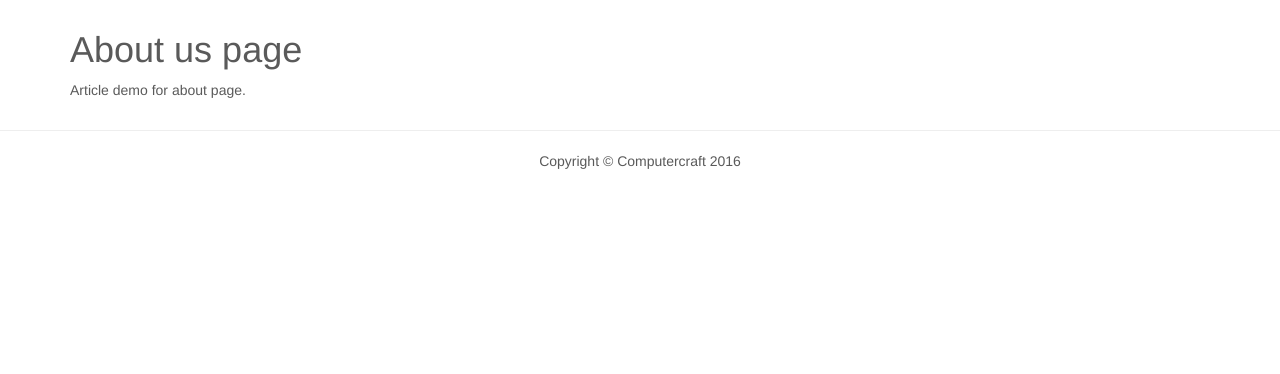
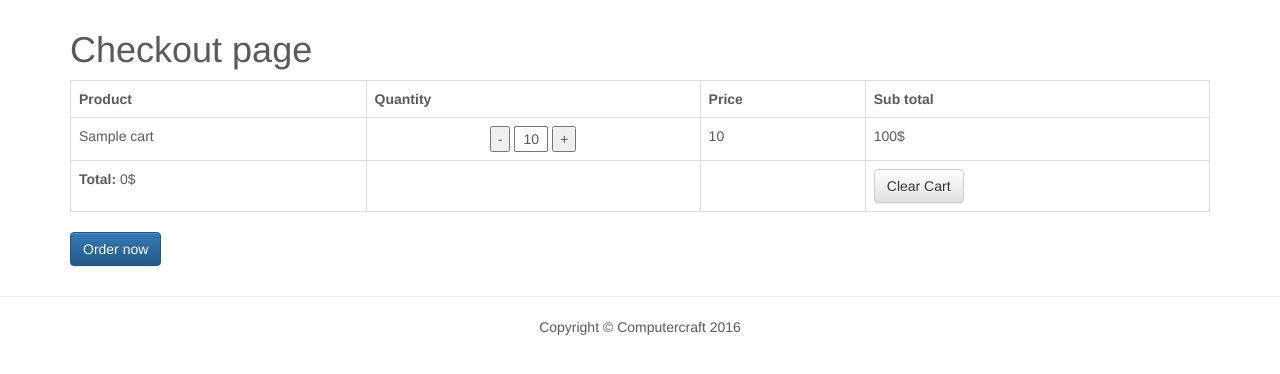
Before and after one commit to eldarmoore/Computercraft, a Laravel app: template resources/views/content/checkout.blade.php in a window 1280 px wide. Shown: the part 50-424 px from the top of the page. Run offline with Laravel 8, Linux system fonts and the light colour scheme; the template is opened without the code that fills it: most values are stand-ins (such as "Sample title", 1, 10 or a date in 2020); settings files or empty folders that the repository lacks are supplied; some libraries are stand-ins or nearby versions.

Commit message:
Created Checkout page with product quantity control

```diff
--- a/app/Http/routes.php
+++ b/app/Http/routes.php
@@ -20,7 +20,10 @@ Route::get('/', function () {
 Route::get('/','PagesController@index');
 Route::get('about', 'PagesController@about');
 Route::get('shop', 'ShopController@categories');
+Route::get('shop/checkout', 'ShopController@checkout');
+Route::get('shop/cart-clear', 'ShopController@cartClear');
 Route::get('shop/add-to-cart', 'ShopController@addToCart');
+Route::get('shop/update-cart', 'ShopController@updateCart');
 Route::get('shop/{category_url}', 'ShopController@categories');
 Route::get('shop/{category_url}/{sub_category_url}', 'ShopController@products');
 Route::get('shop/{category_url}/{sub_category_url}/{product_url}', 'ShopController@item');
--- a/public/js/script.js
+++ b/public/js/script.js
@@ -14,3 +14,15 @@ $('.add-to-cart-btn').on('click', function(){
     });
 
 });
+
+$('.update-cart').on('click', function(){
+    $.ajax({
+        url: BASE_URL + 'shop/update-cart',
+        type: "GET",
+        dataType: "html",
+        data: { op: $(this).data('op'), id: $(this).data('id') },
+        success: function (response) {
+            location.reload();
+        }
+    });
+});
--- a/resources/views/content/checkout.blade.php
+++ b/resources/views/content/checkout.blade.php
@@ -3,11 +3,52 @@
 
 @section('content')
 
-        <div class="row">
-            <div class="col-md-12">
-                <h1>About us page</h1>
-                <p>Article demo for about page.</p>
-            </div>
+    <div class="row">
+        <div class="col-md-12">
+            <h1>Checkout page</h1>
+        </div>
+    </div>
+
+
+    <div class="row">
+    @if($cart)
+
+        <div class="col-md-12">
+            <table class="table table-bordered">
+                <tr>
+                    <th>Product</th>
+                    <th>Quantity</th>
+                    <th>Price</th>
+                    <th>Sub total</th>
+                </tr>
+                @foreach($cart as $row)
+                    <tr>
+                        <td>{{ $row['name'] }}</td>
+                        <td align="center">
+                            <input type="button" data-op="minus" data-id="{{ $row['id'] }}" class="update-cart" value="-">
+                            <input type="text" value="{{ $row['quantity'] }}" size="1" class="text-center">
+                            <input type="button" data-op="plus" data-id="{{ $row['id'] }}" class="update-cart" value="+">
+                        </td>
+                        <td>{{ $row['price'] }}</td>
+                        <td>{{ $row['price'] * $row['quantity'] }}$</td>
+                    </tr>
+                @endforeach
+                <tr>
+                    <td><b>Total: </b>{{ Cart::getTotal() }}$</td>
+                    <td></td>
+                    <td></td>
+                    <td><a class="btn btn-default" href="{{ url('shop/cart-clear') }}">Clear Cart</a></td>
+                </tr>
+            </table>
+            <p><a href="#" class="btn btn-primary">Order now</a></p>
         </div>
 
+    @else
+
+        <div class="col-md-12">
+            <p><i>No items in the cart..</i></p>
+        </div>
+
+    @endif
+    </div>
 @endsection
--- a/resources/views/content/products.blade.php
+++ b/resources/views/content/products.blade.php
@@ -36,7 +36,7 @@
 
                                             @if(strlen($row['article']) > 10)
 
-                                                <p>{{ substr($row['article'], 0, 100) . '...' }}</p>
+                                                <p class="text-limit">{{ substr($row['article'], 0, 130) . '...' }}</p>
 
                                             @endif
 
--- a/resources/views/master.blade.php
+++ b/resources/views/master.blade.php
@@ -95,7 +95,6 @@
 
         <script type="text/javascript" src="{{ asset('lib/jquery/jquery-1.11.2.min.js') }}"></script>
         <script type="text/javascript" src="{{ asset('lib/bootstrap-3.3.7-dist/js/bootstrap.min.js') }}"></script>
-        <script type="text/javascript" src="{{ asset('lib/bootstrap-modal.js') }}"></script>
         <script type="text/javascript" src="{{ asset('js/script.js') }}"></script>
     </body>
 </html>
```
Also changed, not shown: app/Http/Controllers/ShopController.php (+20 -0 lines), app/Product.php (+35 -0 lines).
